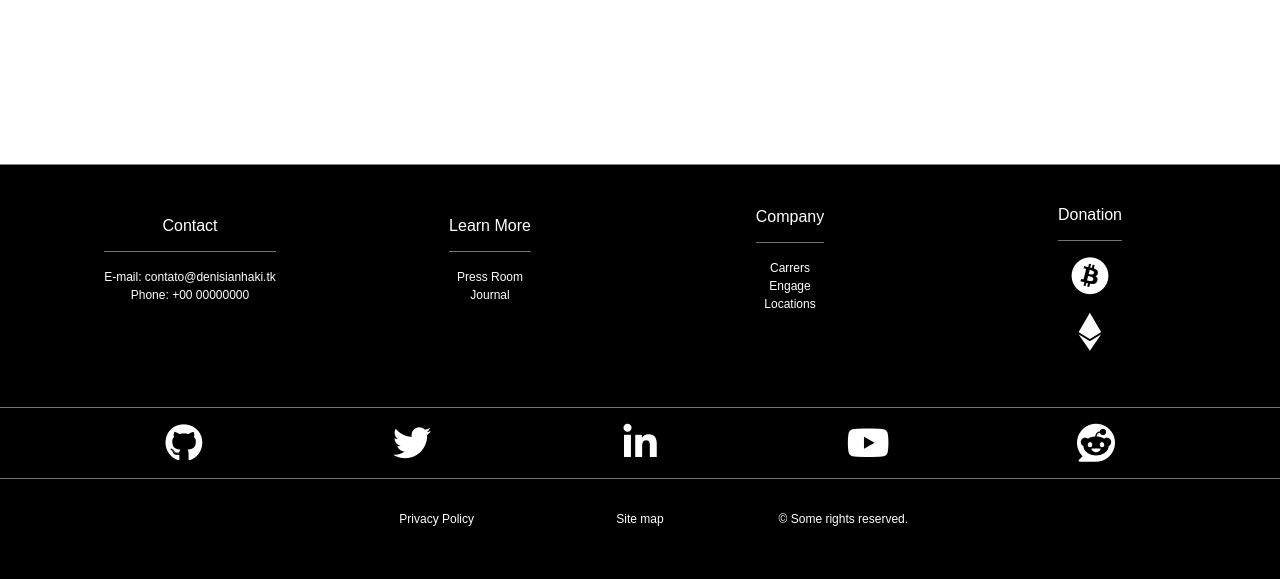
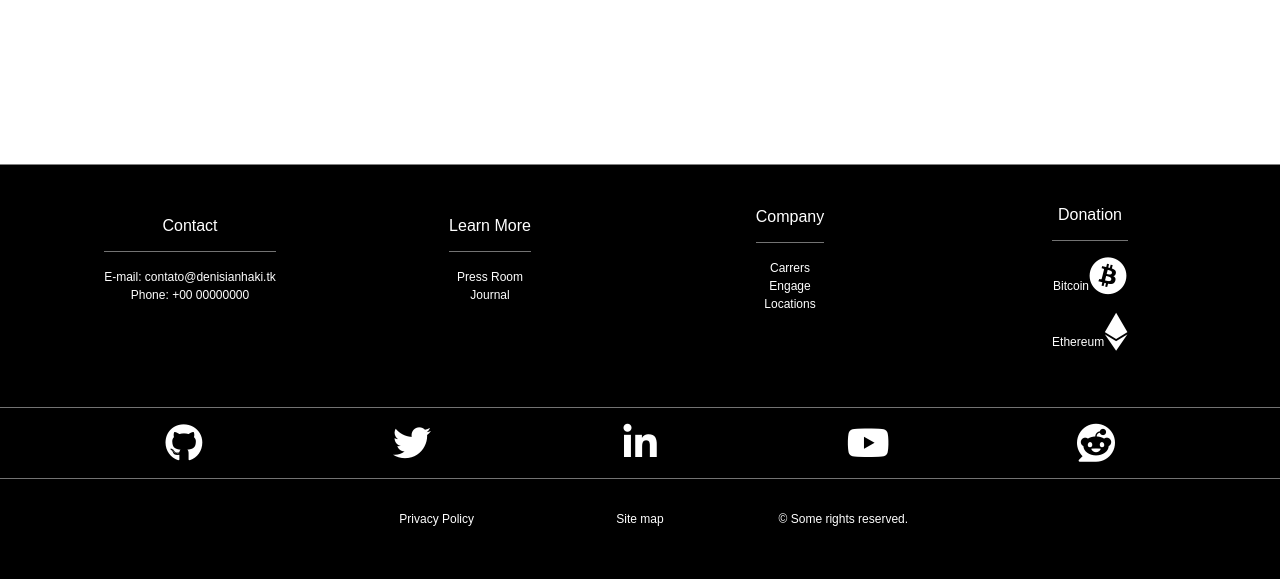
Before and after one commit to MRSW42LT/websiteRocketry, a Flask app: page /about in a window 1280 px wide. Shown: the part 701-1280 px from the top of the page. Run offline with Flask 2, Linux system fonts and the light colour scheme; some libraries are stand-ins or nearby versions.

Commit message:
Update base.html

```diff
--- a/website/templates/base.html
+++ b/website/templates/base.html
@@ -68,8 +68,8 @@
                </div>
                 <div>
                     <div><h6>Donation</h6></div><hr>
-                    <div><a href=""><i class="fab fa-bitcoin"></i></a></div><br>
-                    <div><a href=""><i class="fab fa-ethereum"></i></a></div>
+                    <div><a href="">Bitcoin<i class="fab fa-bitcoin"></i></a></div><br>
+                    <div><a href="">Ethereum<i class="fab fa-ethereum"></i></a></div>
                 </div>
             </div>
 
```
